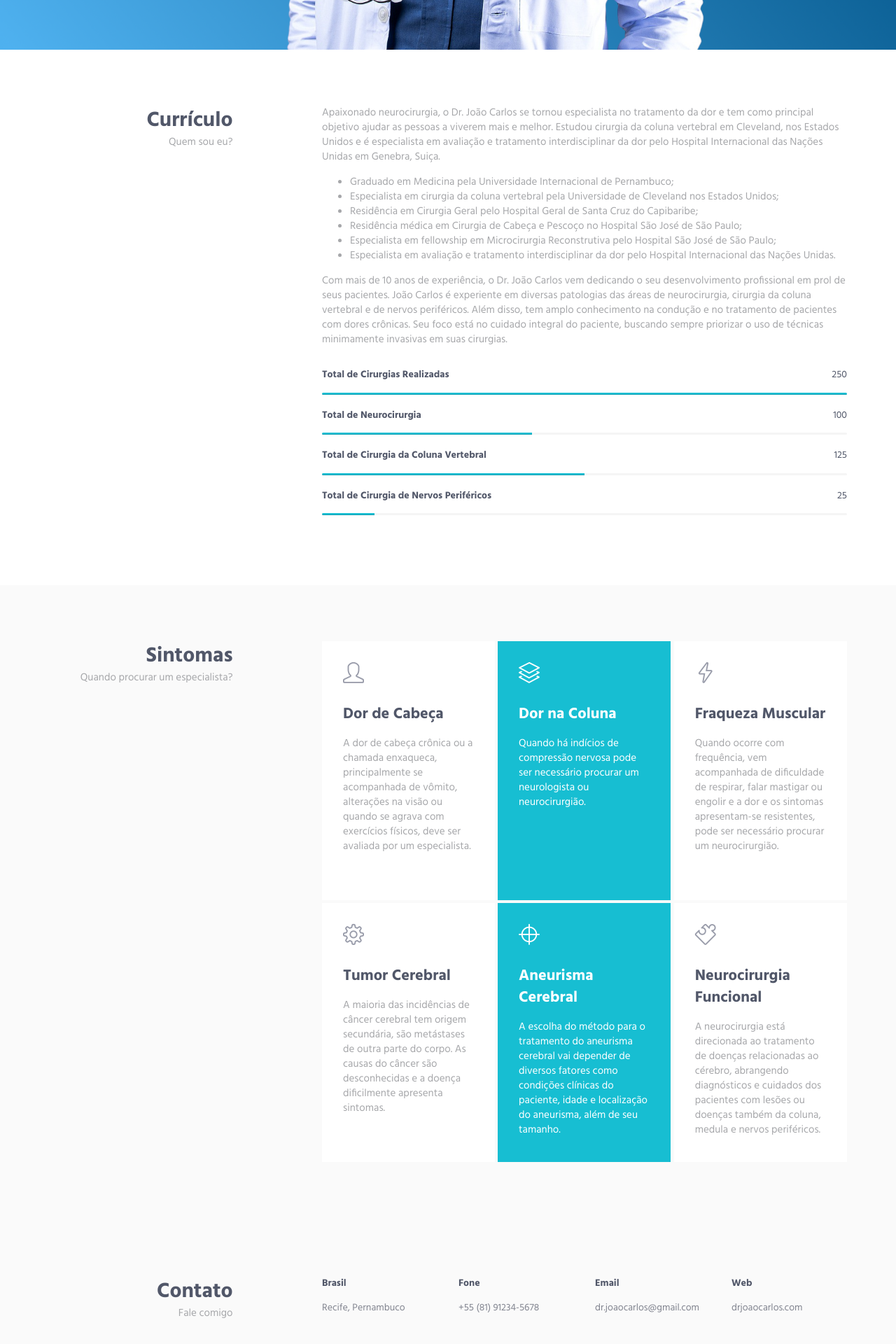
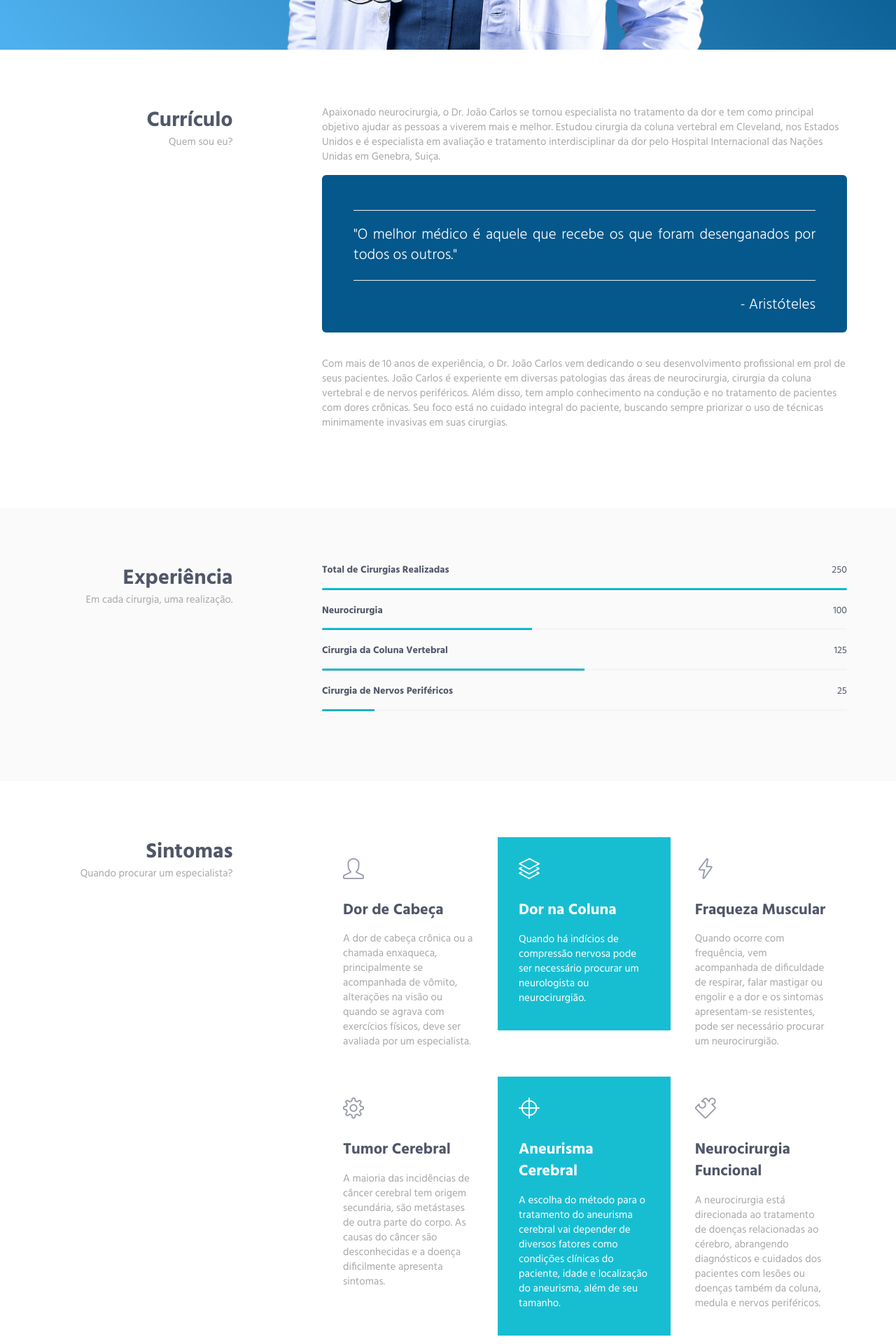
Before and after one commit to fabiocordeiroaraujo/django-blog, a Django app: page /en-us/ in a window 1280 px wide. Shown: the part 590-2510 px from the top of the page at 70% size. Run offline with Django 3.2, Linux system fonts and the light colour scheme; some libraries are stand-ins or nearby versions.

Commit message:
TASK 0503221037 - section experience

```diff
--- a/blog/templates/curriculo.html
+++ b/blog/templates/curriculo.html
@@ -8,45 +8,22 @@
                 </div>
             </div>
             <div class="col-sm-8 col-sm-offset-1">
+
                 <div class="margin-b-30">
                     <p>Apaixonado neurocirurgia, o Dr. João Carlos se tornou especialista no tratamento da dor e tem como principal objetivo ajudar as pessoas a viverem mais e melhor.
                        Estudou cirurgia da coluna vertebral em Cleveland, nos Estados Unidos e é especialista em avaliação e tratamento interdisciplinar da dor pelo Hospital Internacional das Nações Unidas em Genebra, Suiça.</p>
 
-                    <ul>
-                        <li>Graduado em Medicina pela Universidade Internacional de Pernambuco;</li>
-                        <li>Especialista em cirurgia da coluna vertebral pela Universidade de Cleveland nos Estados Unidos;</li>
-                        <li>Residência em Cirurgia Geral pelo Hospital Geral de Santa Cruz do Capibaribe;</li>
-                        <li>Residência médica em Cirurgia de Cabeça e Pescoço no Hospital São José de São Paulo;</li>
-                        <li>Especialista em fellowship em Microcirurgia Reconstrutiva pelo Hospital São José de São Paulo;</li>
-                        <li>Especialista em avaliação e tratamento interdisciplinar da dor pelo Hospital Internacional das Nações Unidas.</li>
-                    </ul>
+                    <div class="jumbotron jumbotron-fluid" style="background-color: #05588c; padding: 30px 30px 10px 30px">
+                        <div class="container">
+                          <hr />
+                          <p class="lead" style="color: white; text-align: justify;">"O melhor médico é aquele que recebe os que foram desenganados por todos os outros."</p>
+                          <hr />
+                          <p style="color: white; text-align: right;">- Aristóteles</p>
+                        </div>
+                    </div>
 
                     <p style="padding-top: 5px;">Com mais de 10 anos de experiência, o Dr. João Carlos vem dedicando o seu desenvolvimento profissional em prol de seus pacientes. João Carlos é experiente em diversas patologias das áreas de neurocirurgia, cirurgia da coluna vertebral e de nervos periféricos. Além disso, tem amplo conhecimento na condução e no tratamento de pacientes com dores crônicas. Seu foco está no cuidado integral do paciente, buscando sempre priorizar o uso de técnicas minimamente invasivas em suas cirurgias.</p>
-                </div>
 
-                <div class="progress-box">
-                    <h5>Total de Cirurgias Realizadas <span class="color-heading pull-right">250</span></h5>
-                    <div class="progress">
-                        <div class="progress-bar bg-color-base" role="progressbar" data-width="100"></div>
-                    </div>
-                </div>
-                <div class="progress-box">
-                    <h5>Total de Neurocirurgia  <span class="color-heading pull-right">100</span></h5>
-                    <div class="progress">
-                        <div class="progress-bar bg-color-base" role="progressbar" data-width="40"></div>
-                    </div>
-                </div>
-                <div class="progress-box">
-                    <h5>Total de Cirurgia da Coluna Vertebral <span class="color-heading pull-right">125</span></h5>
-                    <div class="progress">
-                        <div class="progress-bar bg-color-base" role="progressbar" data-width="50"></div>
-                    </div>
-                </div>
-                <div class="progress-box">
-                    <h5>Total de Cirurgia de Nervos Periféricos <span class="color-heading pull-right">25</span></h5>
-                    <div class="progress">
-                        <div class="progress-bar bg-color-base" role="progressbar" data-width="10"></div>
-                    </div>
                 </div>
             </div>
         </div>
--- /dev/null
+++ b/blog/templates/experiencia.html
@@ -0,0 +1,40 @@
+<div id="experiencia">
+    <div class="bg-color-sky-light" data-auto-height="true">
+        <div class="container content-lg">
+            <div class="row">
+                <div class="col-sm-3 sm-margin-b-30">
+                    <div class="text-right sm-text-left">
+                        <h2 class="margin-b-0">Experiência</h2>
+                        <p>Em cada cirurgia, uma realização.</p>
+                    </div>
+                </div>
+                <div class="col-sm-8 col-sm-offset-1">
+                    <div class="progress-box">
+                        <h5>Total de Cirurgias Realizadas <span class="color-heading pull-right">250</span></h5>
+                        <div class="progress">
+                            <div class="progress-bar bg-color-base" role="progressbar" data-width="100"></div>
+                        </div>
+                    </div>
+                    <div class="progress-box">
+                        <h5>Neurocirurgia  <span class="color-heading pull-right">100</span></h5>
+                        <div class="progress">
+                            <div class="progress-bar bg-color-base" role="progressbar" data-width="40"></div>
+                        </div>
+                    </div>
+                    <div class="progress-box">
+                        <h5>Cirurgia da Coluna Vertebral <span class="color-heading pull-right">125</span></h5>
+                        <div class="progress">
+                            <div class="progress-bar bg-color-base" role="progressbar" data-width="50"></div>
+                        </div>
+                    </div>
+                    <div class="progress-box">
+                        <h5>Cirurgia de Nervos Periféricos <span class="color-heading pull-right">25</span></h5>
+                        <div class="progress">
+                            <div class="progress-bar bg-color-base" role="progressbar" data-width="10"></div>
+                        </div>
+                    </div>
+                </div>
+            </div>
+        </div>
+    </div>
+</div>
--- a/blog/templates/home.html
+++ b/blog/templates/home.html
@@ -23,6 +23,7 @@
 </div>
 
 {% include "curriculo.html" %}
+{% include "experiencia.html" %}
 {% include "sintomas.html" %}
 {% include "contato.html" %}
 
--- a/blog/templates/sintomas.html
+++ b/blog/templates/sintomas.html
@@ -1,5 +1,4 @@
 <div id="sintomas">
-    <div class="bg-color-sky-light" data-auto-height="true">
     <div class="container content-lg">
         <div class="row">
             <div class="col-sm-3 sm-margin-b-30">
@@ -90,4 +89,3 @@
         </div>
     </div>
 </div>
-</div>
```
Lines whose indentation alone changed are shown as unchanged.
